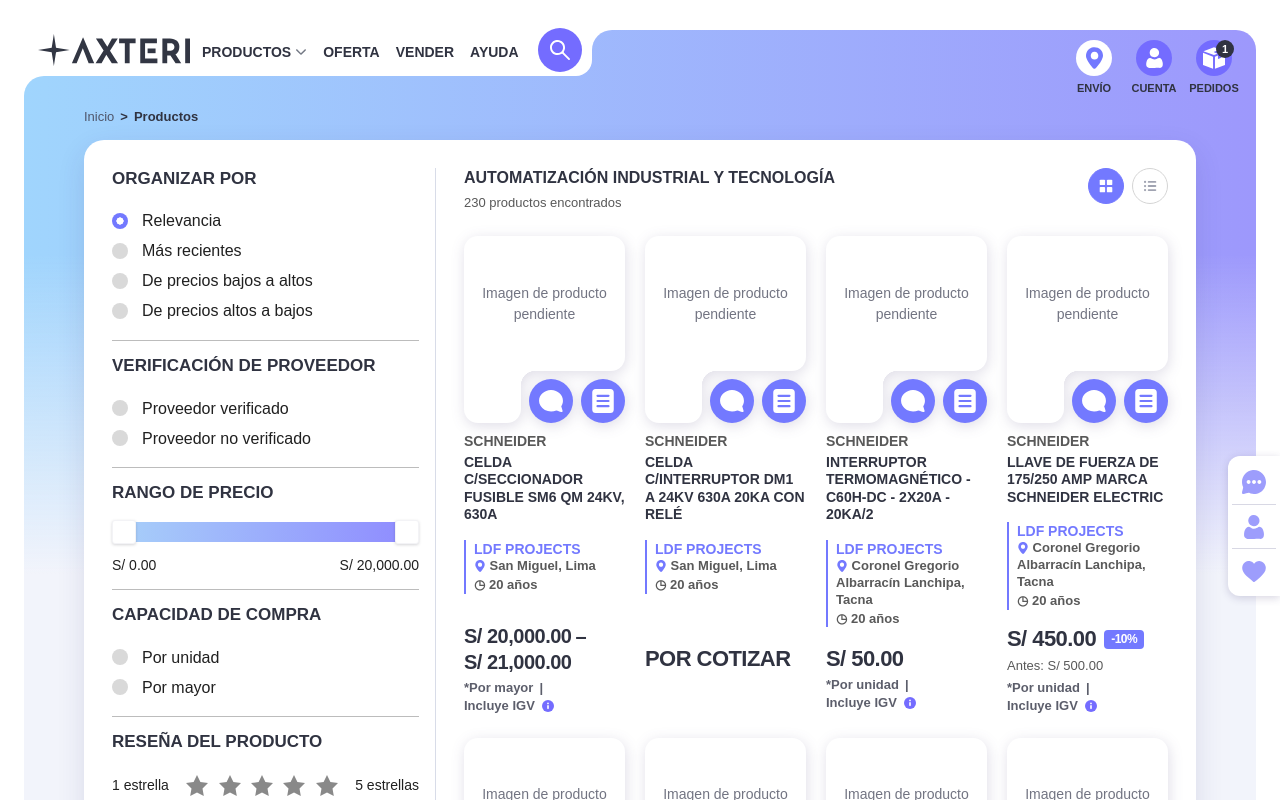
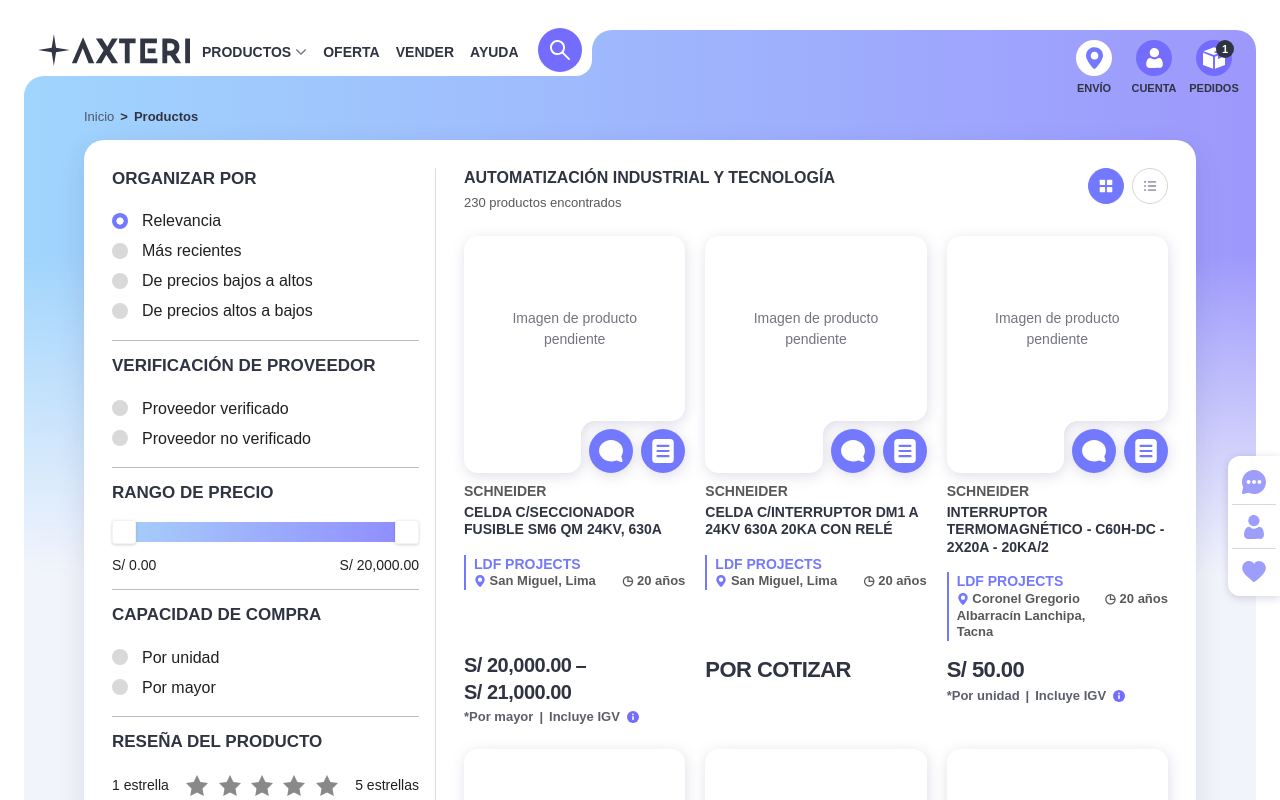
Before and after one commit to Left-4-Dev/axteri-marketplace, an Angular app: page /productos in a window 1280 px wide. Shown: the top 800 px of the page. Built offline with nearby package versions, Linux system fonts and the light colour scheme.

Commit message:
fix(products): refine responsive product grid

```diff
--- a/src/app/features/products/pages/product-list-page/product-list-page.scss
+++ b/src/app/features/products/pages/product-list-page/product-list-page.scss
@@ -6,7 +6,9 @@
   --inset: max(var(--gap), calc((100% - var(--max-w)) / 2));
   --pad-x: 3.75rem;
   --pad: 1.75rem;
-  --cols: 5;
+  --card-min: 11rem;
+  --cols-max: 5;
+  --col-gap: 1.25rem;
   display: block;
   inline-size: 100%;
   min-inline-size: 0;
@@ -209,8 +211,12 @@ nav a,
   list-style: none;
 
   &--grid {
-    grid-template-columns: repeat(var(--cols), minmax(0, 1fr));
-    gap: 1.5rem 1.25rem;
+    --track: max(
+      var(--card-min),
+      (100% - (var(--cols-max) - 1) * var(--col-gap)) / var(--cols-max)
+    );
+    grid-template-columns: repeat(auto-fill, minmax(min(var(--track), 100%), 1fr));
+    gap: 1.5rem var(--col-gap);
   }
 
   &--list {
@@ -243,16 +249,9 @@ nav a,
   text-align: center;
 }
 
-@media (max-width: bp.$xl) {
-  :host {
-    --cols: 4;
-  }
-}
-
 @media (max-width: bp.$lg) {
   :host {
     --pad: 1.25rem;
-    --cols: 3;
   }
 
   .product-list__surface {
@@ -265,7 +264,6 @@ nav a,
     --gap: 0.75rem;
     --pad-x: var(--space-sm);
     --pad: 1rem;
-    --cols: 2;
   }
 
   .product-list::before {
@@ -354,7 +352,6 @@ nav a,
 @media (max-width: bp.$sm) {
   :host {
     --pad: var(--space-sm);
-    --cols: 1;
   }
 
   .product-list__panel-header {
```
